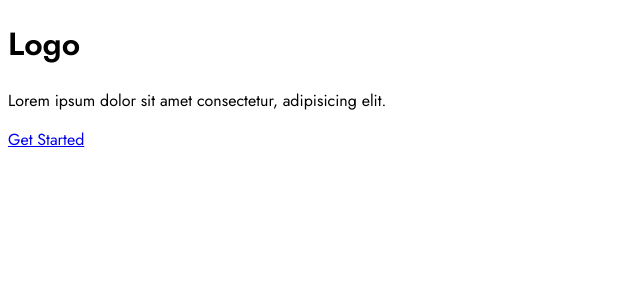
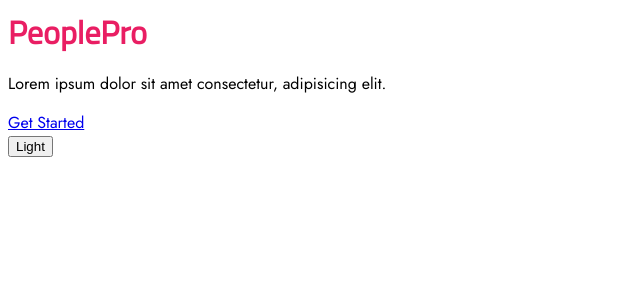
Before and after one commit to KumarAmitt/hrms-frontend, a Vue app: page / in a window 1280 px wide. Shown: the top 300 px of the page, without its empty margins (0-640 px from the left). Built offline with nearby package versions, Linux system fonts and the light colour scheme.

Commit message:
Add dark mode

```diff
--- a/package.json
+++ b/package.json
@@ -11,6 +11,7 @@
     "format": "prettier --write src/"
   },
   "dependencies": {
+    "@vueuse/core": "^10.7.1",
     "axios": "^1.6.4",
     "pinia": "^2.1.7",
     "vue": "^3.3.11",
--- a/src/assets/base.css
+++ b/src/assets/base.css
@@ -1,11 +1,26 @@
 @import url('https://fonts.googleapis.com/css2?family=Jost:ital,wght@0,300;0,400;0,600;1,300;1,400&family=Titillium+Web:wght@300;400&display=swap');
 
 :root {
-  --accent-primary: #dfff32;
-  --accent-secondary: #7310f8;
+  --color-pure-white: #FFFFFF;
+  --color-app-white: #FAFAFA;
+  --color-pure-black: #000000;
+  --color-app-black: #141414;
+  --color-gray-light: #EBF1F3;
+  --color-gray-dark: #E4E4E4;
+  --color-accent: #e91e63;
 }
 
 body {
   font-family: 'Jost', sans-serif;
   /*font-family: 'Titillium Web', sans-serif;*/
 }
+
+[color-scheme='light']{
+  /*background-color: #ccc;*/
+  /*color: blue*/
+}
+
+[color-scheme='dark']{
+  /*background-color: #000;*/
+  /*color: yellow;*/
+}
--- /dev/null
+++ b/src/components/AppLogo.vue
@@ -0,0 +1,40 @@
+<script setup>
+const props = defineProps({
+  size: { type: String, default: '' },
+  variant: {type: String, default: 'accent'}
+})
+</script>
+
+<template>
+  <div :class="['logo', size, variant]">PeoplePro</div>
+</template>
+
+<style scoped>
+.logo {
+  font-size: 1.5rem;
+  font-family: 'Titillium Web', sans-serif;
+  font-weight: 600;
+}
+
+.logo-sm {
+  font-size: 1.2rem;
+}
+
+.logo-xl {
+  font-size: 2rem;
+}
+
+.accent {
+  color: var(--color-accent);
+}
+
+.dark {
+  color: var(--color-app-black);
+}
+
+.light {
+  color: var(--color-app-white);
+}
+
+
+</style>
--- a/src/views/HomeView.vue
+++ b/src/views/HomeView.vue
@@ -1,9 +1,30 @@
 <script setup>
 import { RouterLink } from 'vue-router'
+import AppLogo from "@/components/AppLogo.vue";
+import { useDark, useToggle } from '@vueuse/core'
+
+const isDark = useDark({
+  selector: 'body',
+  attribute: 'color-scheme',
+  valueDark: 'dark',
+  valueLight: 'light',
+})
+const toggleDark = useToggle(isDark)
+
 </script>
 
 <template>
-  <h1>Logo</h1>
-  <p>Lorem ipsum dolor sit amet consectetur, adipisicing elit.</p>
-  <RouterLink :to="{name: 'login'}">Get Started</RouterLink>
+  <section>
+    <AppLogo size="logo-xl" variant="accent" />
+    <p>Lorem ipsum dolor sit amet consectetur, adipisicing elit.</p>
+    <RouterLink :to="{name: 'login'}">Get Started</RouterLink>
+  </section>
+
+  <button @click="toggleDark()">
+    <span class="ml-2">{{ isDark ? 'Dark' : 'Light' }}</span>
+  </button>
 </template>
+
+<style>
+
+</style>
```
Also changed, not shown: src/components/utility/AppButton.vue (added, +13 -0 lines), src/components/utility/LinkButton.vue (added, +15 -0 lines), 2 other files (tests, documents, lock files or other folders).
